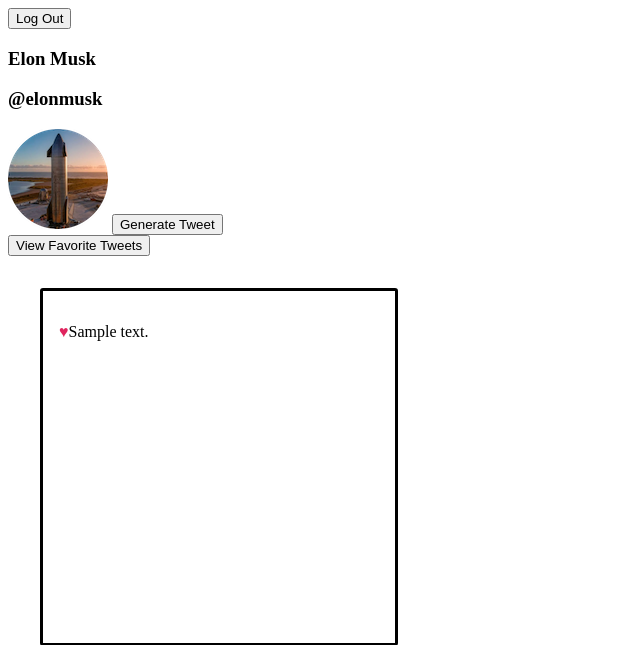
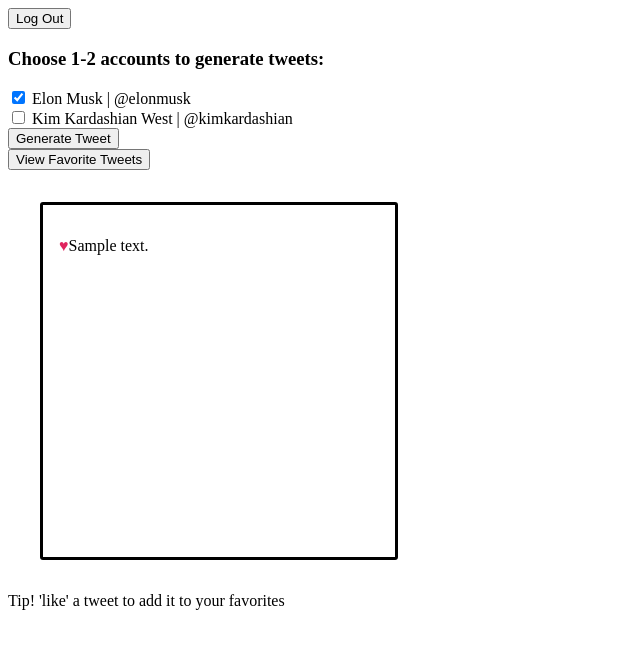
Before and after one commit to missy-davies/chatterbot, a Flask app: page /generate in a window 1280 px wide. Shown: the top 645 px of the page, without its empty margins (0-640 px from the left). Run offline with Flask 2, Linux system fonts and the light colour scheme; a user stored in the database is signed in; tables that the repository leaves empty hold one stand-in row (values such as "Sample post").

Commit message:
Working on ajax requests to get twitter users from checkboxes

```diff
--- a/server.py
+++ b/server.py
@@ -133,24 +133,30 @@ def clean_tweet(line):
     return (' ').join(new_line_arr)
 
 
-@app.route('/markov')
+@app.route('/markov', methods = ['POST', 'GET'])
 @login_required
 def generate_markov():
     """Generate markov tweet using stored Tweets in database"""
+    # TODO: Need to edit this after javascript is ok
+    if request.method == 'POST':
+        twitter_handles = request.form.getlist('twitter_handles')
+        return twitter_handles
+    else:
+        # markov = MarkovText()
+        # twitter_accounts = 'elonmusk' # request.form.getlist('check')
 
-    markov = MarkovText()
+        # for tweet_obj in Original_Tweet.query.all():
+        #     new_tweet = clean_tweet(tweet_obj.text)
+        #     markov.data(new_tweet)
 
-    for tweet_obj in Musk_Tweet.query.all():
-        new_tweet = clean_tweet(tweet_obj.text)
-        markov.data(new_tweet)
+        # tweet = markov(max_length=40)
+        # # there are 6.1 chars on average in a word, Twitter's char limit is 280,
+        # # so that makes for approx 45 words max in a tweet, rounding down to 40 for some margin
 
-    tweet = markov(max_length=40)
-    # there are 6.1 chars on average in a word, Twitter's char limit is 280,
-    # so that makes for approx 45 words max in a tweet, rounding down to 40 for some margin
+        # tweet_obj = crud.create_ug_tweet(user=current_user, fav_status=False, text=tweet)
 
-    tweet_obj = crud.create_ug_tweet(user=current_user, fav_status=False, text=tweet)
-
-    return jsonify({'id': tweet_obj.ug_tweet_id, 'text': tweet_obj.text})
+        # return jsonify({'id': tweet_obj.ug_tweet_id, 'text': tweet_obj.text})
+        return 'hello'
 
 
 @app.route('/get-tweets')
--- a/static/js/tweet-generator.js
+++ b/static/js/tweet-generator.js
@@ -34,6 +34,21 @@ const refreshTweets = () => {
 
 refreshTweets();
 
+// Helper function to figure out which checkboxes are checked
+const checkCheckboxes = () => {
+	if ($('#elonmusk').is(':checked') && $('#kimkardashian').is(':checked')) {
+		// execute AJAX request here
+		$.post('/markov', { twitter_handles: ['elonmusk', 'kimkardashian'] });
+	} else if ($('#kimkardashian').is(':checked')) {
+		$.post('/markov', { twitter_handles: ['kimkardashian'] });
+	} else if ($('#elonmusk').is(':checked')) {
+		$.post('/markov', { twitter_handles: ['elonmusk'] });
+	} else {
+		// that means nothing is checked, so we should flash an error?
+		alert('Please select at least one Twitter account');
+	}
+};
+
 // On click, generate a new tweet and fully refresh the page of tweets
 $('#generate-tweet').on('click', (evt) => {
 	evt.preventDefault();
@@ -41,4 +56,5 @@ $('#generate-tweet').on('click', (evt) => {
 	$.get('/markov', function () {
 		refreshTweets();
 	});
+	// add post request here to send data of which twitter accounts to use based on the checkCheckboxes function above?
 });
--- a/templates/generate.html
+++ b/templates/generate.html
@@ -7,17 +7,25 @@
   <button class="button" type="submit" formaction="/logout">Log Out</button>
 </form>
 
-<div class="elon-musk">
-  <h3>Elon Musk</h3>
-  <h3>@elonmusk</h3>
-  <img src="/static/img/musk_profile_icon.png"
-      alt="Elon Musk's profile icon of a rocket" />
+<div class="twitter-accounts">
+  <h3>Choose 1-2 accounts to generate tweets:</h3>
+  <!-- <img src="/static/img/musk_profile_icon.png"
+      alt="Elon Musk's profile icon of a rocket" /> -->
+  <div class="checkbox">
+    <input type="checkbox" id="elonmusk" name="check" value="elonmusk" checked>
+    <label for="elonmusk">Elon Musk | @elonmusk</label>
+  </div>
+  <div class="checkbox">
+    <input type="checkbox" id="kimkardashian" name="check" value="kimkardashian">
+    <label for="kimkardashian">Kim Kardashian West | @kimkardashian
+    </label>
+  </div>
 
-<button class="button" id="generate-tweet" type="submit">Generate Tweet</button>
+  <button class="button" id="generate-tweet" type="submit">Generate Tweet</button>
 
-<form>
-  <button class="button" type="submit" formaction="/favorites">View Favorite Tweets</button>
-</form>
+  <form>
+    <button class="button" type="submit" formaction="/favorites">View Favorite Tweets</button>
+  </form>
 
 </div>
 
```
